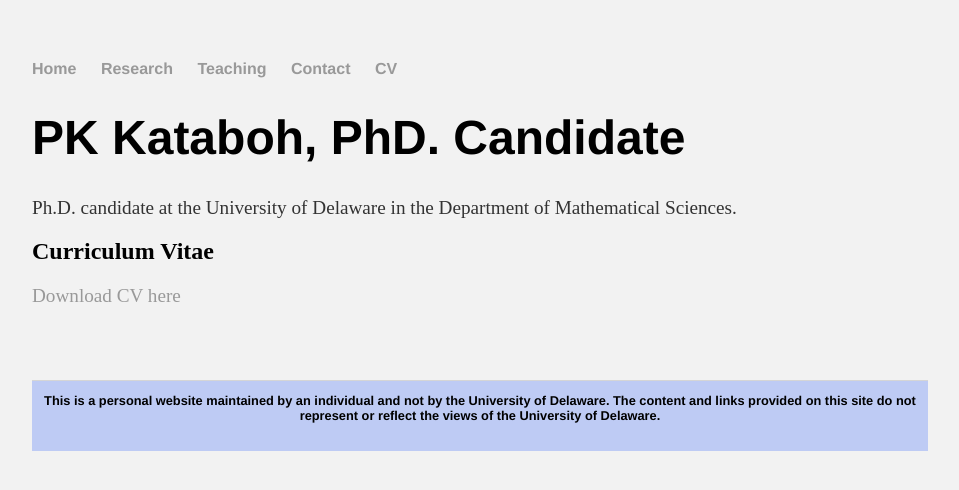
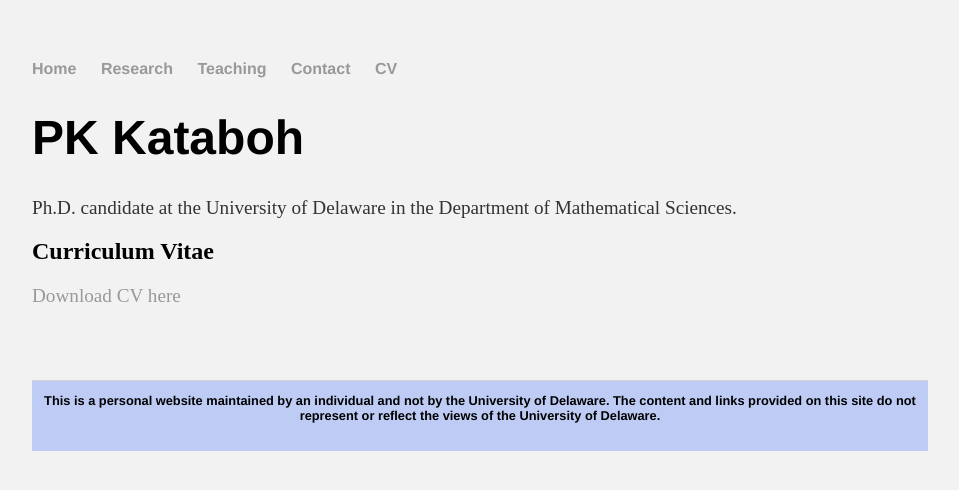
Before and after one commit to kataboh/kataboh.github.io, a Jekyll site: the page built from cv.html, in a window 1280 px wide. Shown: the top 490 px of the page, without its empty margins (160-1119 px from the left). Built offline with Jekyll 4.4.1, drawn with Linux system fonts in a browser that asks for light colours.

Commit message:
update cv

```diff
--- a/cv.html
+++ b/cv.html
@@ -3,7 +3,7 @@ layout: default
 title: PK Kataboh's Homepage
 ---
 <div class="blurb">
-    <h1>PK Kataboh, PhD. Candidate</h1>
+    <h1>PK Kataboh</h1>
     <p>Ph.D. candidate at the University of Delaware in the Department of Mathematical Sciences.</p>
     <div class="cv">
         <h2>Curriculum Vitae</h2>
```
